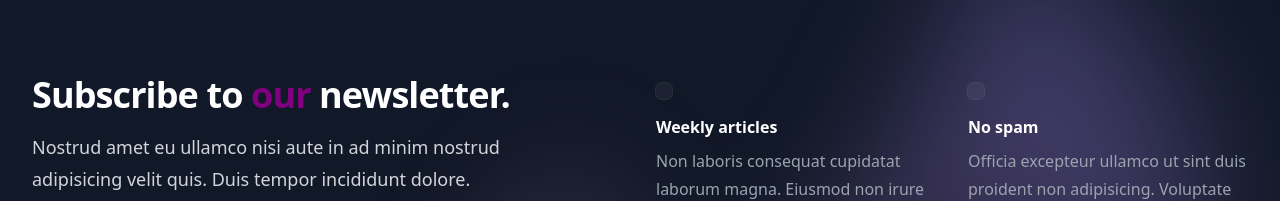
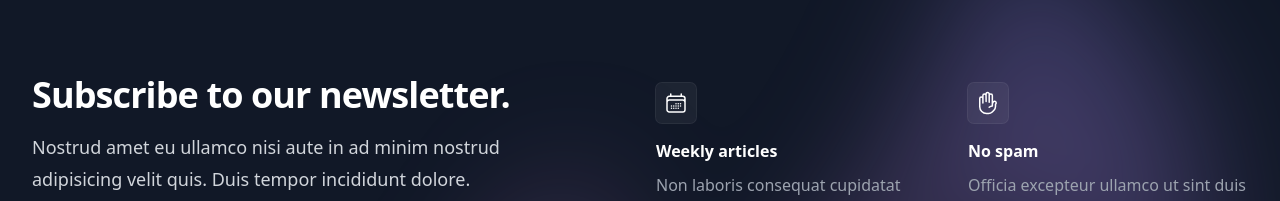
Before and after one commit to kinston18/Leens-Queens, a React (Vite) app: page / in a window 1280 px wide. Shown: the part 4911-5112 px from the top of the page. Built offline with nearby package versions, Linux system fonts and the light colour scheme.

Commit message:
web not working

```diff
--- a/src/components/Art.jsx
+++ b/src/components/Art.jsx
@@ -38,7 +38,7 @@ export default function Example() {
               <GlobalButton>Learn more <span aria-hidden="true">&rarr;</span></GlobalButton>
               </div>
             </div>
-            <div className="relative rounded-md border mt-16 mb-8 align-center lg:mt-8 mb-8">
+            <div className="relative rounded-md border mt-16 align-center lg:mt-8 mb-8">
               <img
               src='https://i.pinimg.com/564x/78/88/97/788897727a9b422f726f36ed59f04f3e.jpg'
                // src="./src/assets/art.gif"
--- a/src/components/Footer1.jsx
+++ b/src/components/Footer1.jsx
@@ -1,4 +1,5 @@
 
+import { CalendarDaysIcon, HandRaisedIcon } from '@heroicons/react/24/outline'
 
 export default function Example() {
   return (
@@ -6,7 +7,7 @@ export default function Example() {
       <div className="mx-auto max-w-7xl px-6 lg:px-8">
         <div className="mx-auto grid max-w-2xl grid-cols-1 gap-x-8 gap-y-16 lg:max-w-none lg:grid-cols-2">
           <div className="max-w-xl lg:max-w-lg">
-            <h2 className="text-3xl font-bold tracking-tight text-white sm:text-4xl">Subscribe to <span className="highlight">our</span> newsletter.</h2>
+            <h2 className="text-3xl font-bold tracking-tight text-white sm:text-4xl">Subscribe to our newsletter.</h2>
             <p className="mt-4 text-lg leading-8 text-gray-300">
               Nostrud amet eu ullamco nisi aute in ad minim nostrud adipisicing velit quis. Duis tempor incididunt
               dolore.
@@ -35,7 +36,7 @@ export default function Example() {
           <dl className="grid grid-cols-1 gap-x-8 gap-y-10 sm:grid-cols-2 lg:pt-2">
             <div className="flex flex-col items-start">
               <div className="rounded-md bg-white/5 p-2 ring-1 ring-white/10">
-
+                <CalendarDaysIcon className="h-6 w-6 text-white" aria-hidden="true" />
               </div>
               <dt className="mt-4 font-semibold text-white">Weekly articles</dt>
               <dd className="mt-2 leading-7 text-gray-400">
@@ -44,7 +45,7 @@ export default function Example() {
             </div>
             <div className="flex flex-col items-start">
               <div className="rounded-md bg-white/5 p-2 ring-1 ring-white/10">
-
+                <HandRaisedIcon className="h-6 w-6 text-white" aria-hidden="true" />
               </div>
               <dt className="mt-4 font-semibold text-white">No spam</dt>
               <dd className="mt-2 leading-7 text-gray-400">
@@ -54,8 +55,6 @@ export default function Example() {
           </dl>
         </div>
       </div>
-
-
       <div className="absolute left-1/2 top-0 -z-10 -translate-x-1/2 blur-3xl xl:-top-6" aria-hidden="true">
         <div
           className="aspect-[1155/678] w-[72.1875rem] bg-gradient-to-tr from-[#ff80b5] to-[#9089fc] opacity-30"
@@ -64,8 +63,6 @@ export default function Example() {
               'polygon(74.1% 44.1%, 100% 61.6%, 97.5% 26.9%, 85.5% 0.1%, 80.7% 2%, 72.5% 32.5%, 60.2% 62.4%, 52.4% 68.1%, 47.5% 58.3%, 45.2% 34.5%, 27.5% 76.7%, 0.1% 64.9%, 17.9% 100%, 27.6% 76.8%, 76.1% 97.7%, 74.1% 44.1%)',
           }}
         />
-
-
       </div>
     </div>
   )
```
